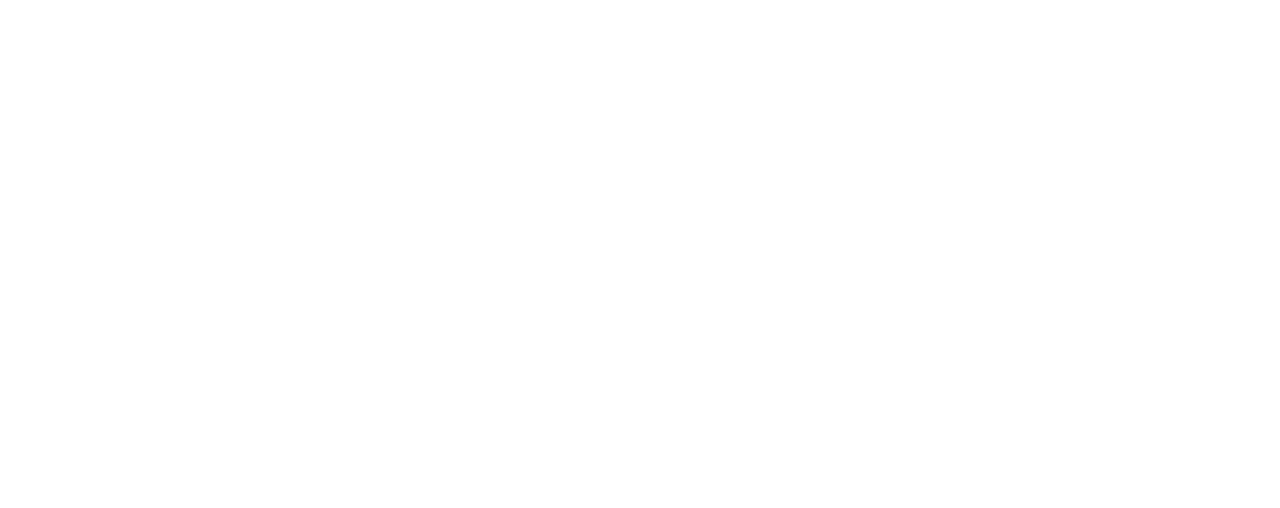
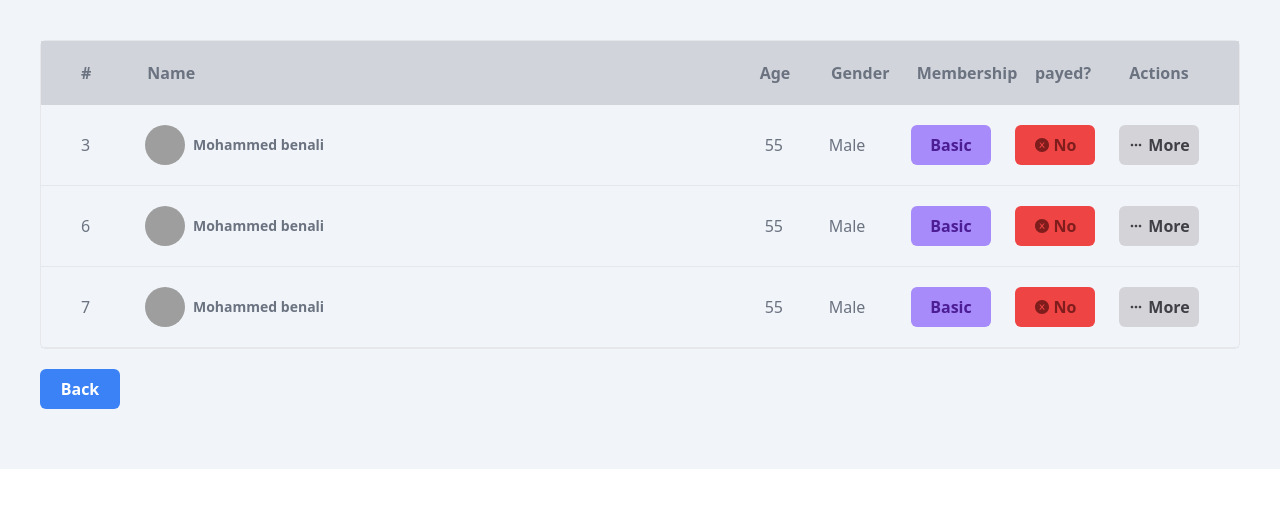
Before and after one commit to mustaphachqoubi/gym_management_system, a React (Vite) app: page /members_should_pay in a window 1280 px wide. Before the commit this address had no page. Shown: the top 508 px of the page. Built offline with nearby package versions, Linux system fonts and the light colour scheme; grey boxes are pictures that could not be loaded.

Commit message:
done with members should pay page

```diff
--- a/src/App.jsx
+++ b/src/App.jsx
@@ -1,6 +1,7 @@
 import {Route, Routes} from 'react-router-dom'
 import Home from './pages/Home'
 import Members from './pages/Members'
+import Members_should_pay from './pages/Members_should_pay'
 function App() {
 
   return (
@@ -8,6 +9,7 @@
       <Routes>
         <Route path='/' element={<Home />} />
         <Route path='/members' element={<Members />} />
+        <Route path='/members_should_pay' element={<Members_should_pay />} />
       </Routes>
     </div>
   )
--- a/src/dummy.js
+++ b/src/dummy.js
@@ -1,3 +1,5 @@
+// export const membersShouldPay = []
+
 export const members = [
     {
         id: 1,
@@ -132,3 +134,16 @@
         image: 'https://letsenhance.io/static/b8eda2f8914d307d52f725199fb0c5e6/62e7b/MainBefore.jpg'
     },
 ]
+
+export const stuff = [
+    {
+        id: 1,
+        firstName: 'Mohammed',
+        lastName: 'Chqoubi',
+        fullname: 'Mustapha chqoubi',
+        age: 26,
+        gender: 'Male',
+        status: 'user',
+        image: 'https://letsenhance.io/static/b8eda2f8914d307d52f725199fb0c5e6/62e7b/MainBefore.jpg'
+    },
+]
--- a/src/pages/Home.jsx
+++ b/src/pages/Home.jsx
@@ -1,15 +1,17 @@
-import React from "react";
+import React, {useEffect, useState} from "react";
 import { SlPeople } from "react-icons/sl";
 import { RiAdminLine } from "react-icons/ri";
-import { BiTime } from "react-icons/bi";
+import { BiNoEntry, BiTime } from "react-icons/bi";
 import { FiAlertTriangle } from "react-icons/fi";
 import { Line } from "react-chartjs-2";
 import { Chart as ChartJS, registerables } from "chart.js";
 import {Link} from 'react-router-dom'
 import {members} from '../dummy'
+import {stuff} from '../dummy'
 ChartJS.register(...registerables);
 
 const Home = () => {
+
   const state = {
     labels: [
       "01",
@@ -40,6 +42,7 @@
       },
     ],
   };
+
   return (
     <div className="h-screen">
       <div className="flex flex-col md:flex-row items-center p-10 gap-5 py-5 ">
@@ -48,14 +51,14 @@
           <div className="text-3xl">
             <SlPeople />
           </div>
-          <h1>{members.length} Members</h1>
+          <h1>{members.length} {members.length === 1 ? "Member" : "Members"}</h1>
         </div>
         </Link>
         <div className="bg-blue-500 hover:bg-blue-700 text-white w-full h-40 flex flex-col justify-center items-center text-2xl font-bold rounded-md gap-4 text-center cursor-pointer">
           <div className="text-3xl">
             <RiAdminLine />
           </div>
-          <h1>3 Stuffs</h1>
+          <h1>{stuff.length} {stuff.length === 1 ? "Stuff" : "Stuffs"}</h1>
         </div>
         <div className="bg-yellow-500 hover:bg-yellow-700 text-white w-full h-40 flex flex-col justify-center items-center text-2xl font-bold rounded-md gap-4 text-center cursor-pointer">
           <div className="text-3xl">
@@ -63,12 +66,14 @@
           </div>
           <h1>5 Waiting</h1>
         </div>
+        <Link to='/members_should_pay' className="w-full">
         <div className="bg-red-500 hover:bg-red-700 text-white w-full h-40 flex flex-col justify-center items-center text-2xl font-bold rounded-md gap-4 text-center cursor-pointer">
           <div className="text-3xl">
             <FiAlertTriangle />
           </div>
-          <h1>1 should pay</h1>
+          <h1>{0} should pay</h1>
         </div>
+        </Link>
       </div>
 
       <div className="flex justify-between items-cener p-10 py-5">
--- a/src/pages/Members.jsx
+++ b/src/pages/Members.jsx
@@ -21,9 +21,7 @@
 
   const months = [1, 2, 3, 4, 5, 6, 7, 8, 9, 10, 11, 12];
 
-  useEffect(() => {
-    console.log(selectedUser);
-  }, selectedUser);
+
   return (
     <div className="h-full relative">
       <div className="flex flex-col p-10">
@@ -101,7 +99,7 @@
             </div>
           </div>
         </div>
-        <div className="border w-full rounded-md overflow-hidden">
+        <div className="border w-full rounded-md ">
           <div className="bg-gray-300 flex items-center p-8 font-bold relative">
             <div className="absolute left-10">
               <div className="text-gray-500 flex gap-6 md:gap-14 ">
@@ -109,12 +107,12 @@
                 <h1>Name</h1>
               </div>
             </div>
-            <div className="text-gray-500 flex gap-5 absolute right-10 ">
-              <h1 className="w-12 hidden md:flex">Age</h1>
-              <h1 className="hidden md:flex">Gender</h1>
-              <h1 className="hidden md:flex">Membership</h1>
-              <h1 className="px-4 hidden md:flex">payed?</h1>
-              <h1 className="px-4">Actions</h1>
+            <div className="text-gray-500 flex gap-4 absolute right-10 ">
+              <h1 className="w-20 hidden md:flex justify-center items-center">Age</h1>
+              <h1 className="w-20 hidden md:flex justify-start items-center">Gender</h1>
+              <h1 className="w-20 hidden md:flex justify-center items-center">Membership</h1>
+              <h1 className="w-20 hidden md:flex justify-center items-center">payed?</h1>
+              <h1 className="w-20 hidden md:flex justify-center items-center">Actions</h1>
             </div>
           </div>
 
@@ -171,7 +169,7 @@
 
                   <div
                     onClick={() => {
-                      setMoreBtn("absolute");
+                      moreBtn === 'hidden' ? setMoreBtn("absolute") : setMoreBtn('hidden');
                       setSelectedUser(member.id);
                     }}
                     className="relative hidden md:flex gap-1 items-center justify-center h-10 w-20 cursor-pointer hover:bg-zinc-400 bg-zinc-300 text-zinc-700 font-bold rounded-md"
@@ -182,6 +180,9 @@
                 </div>
                 {selectedUser === member.id && (
                     <div
+                    onClick={() => {
+                        moreBtn === 'hidden' ? setMoreBtn("absolute") : setMoreBtn('hidden')
+                      }}
                     className={`${moreBtn} right-20 text-sm top-14 bg-white w-40 h-[16.5vh] border z-50 rounded-md`}
                   >
                     <div className="border-b p-2 font-bold hover:bg-slate-100 cursor-pointer flex justify-between items-center">
@@ -202,7 +203,7 @@
             ))}
           </div>
         </div>
-        <Link to="/">
+        <Link to="/" className=" w-full md:w-20 h-0 mb-20">
           <div className="bg-blue-500 hover:bg-blue-700 cursor-pointer w-full md:w-20 h-10 rounded-md text-white font-bold flex justify-center items-center my-5">
             Back
           </div>
--- /dev/null
+++ b/src/pages/Members_should_pay.jsx
@@ -0,0 +1,149 @@
+import React, { useState, useEffect } from "react";
+import { AiFillCheckCircle, AiFillCloseCircle } from "react-icons/ai";
+import { BiDotsHorizontalRounded } from "react-icons/bi";
+import { HiOutlinePencil } from "react-icons/hi";
+import { FiTrash2, FiArchive } from "react-icons/fi";
+import { members } from "../dummy";
+import { Link } from "react-router-dom";
+
+const Members_should_pay = () => {
+  const [moreBtn, setMoreBtn] = useState("hidden");
+  const [selectedUser, setSelectedUser] = useState(null);
+
+  return (
+    <div className="h-full relative">
+      <div className="flex flex-col p-10">
+        <div className="border w-full rounded-md ">
+          <div className="bg-gray-300 flex items-center p-8 font-bold relative">
+            <div className="absolute left-10">
+              <div className="text-gray-500 flex gap-6 md:gap-14 ">
+                <h1>#</h1>
+                <h1>Name</h1>
+              </div>
+            </div>
+            <div className="text-gray-500 flex gap-4 absolute right-10 ">
+              <h1 className="w-20 hidden md:flex justify-center items-center">
+                Age
+              </h1>
+              <h1 className="w-20 hidden md:flex justify-start items-center">
+                Gender
+              </h1>
+              <h1 className="w-20 hidden md:flex justify-center items-center">
+                Membership
+              </h1>
+              <h1 className="w-20 hidden md:flex justify-center items-center">
+                payed?
+              </h1>
+              <h1 className="w-20 hidden md:flex justify-center items-center">
+                Actions
+              </h1>
+            </div>
+          </div>
+
+          <div className="flex flex-col relative">
+            {members.map(
+              (member) =>
+                member.payed === false && (
+                  <div
+                    key={member.id}
+                    className="flex p-10 items-center border-b relative hover:bg-slate-200"
+                  >
+                    <div className="absolute left-10">
+                      <div className="text-gray-500 flex gap-2 md:gap-6 items-center">
+                        <h1 className="w-5 md:w-10">{member.id}</h1>
+                        <div className="flex gap-2 items-center cursor-pointer">
+                          <div className="w-10 h-10 rounded-full overflow-hidden hidden md:block">
+                            <img
+                              className="object-cover w-full h-full"
+                              src={member.image}
+                              alt="person"
+                            />
+                          </div>
+                          <h1 className={`font-bold text-sm`}>
+                            {member.fullname}
+                          </h1>
+                        </div>
+                      </div>
+                    </div>
+                    <div className="text-gray-500 flex items-center gap-6 absolute right-10">
+                      <h1 className="hidden md:flex">{member.age}</h1>
+                      <h1 className="w-20 hidden md:flex justify-center items-center">
+                        {member.gender}
+                      </h1>
+                      {member.membership === "Golden" ? (
+                        <div className="bg-amber-400 h-10 w-20 hidden md:flex justify-center items-center font-bold rounded-md text-amber-900">
+                          {member.membership}
+                        </div>
+                      ) : member.membership === "Silver" ? (
+                        <div className="bg-slate-400 h-10 w-20 hidden md:flex justify-center items-center font-bold rounded-md text-slate-700">
+                          {member.membership}
+                        </div>
+                      ) : (
+                        <div className="bg-violet-400 h-10 w-20 hidden md:flex justify-center items-center font-bold rounded-md text-violet-900">
+                          {member.membership}
+                        </div>
+                      )}
+                      {member.payed === true ? (
+                        <div className="hidden md:flex gap-1 items-center justify-center h-10 w-20 bg-green-500 text-green-900 font-bold rounded-md">
+                          <AiFillCheckCircle />
+                          <h1>Yes</h1>
+                        </div>
+                      ) : (
+                        <div className="hidden md:flex gap-1 items-center justify-center h-10 w-20 bg-red-500 text-red-900 font-bold rounded-md">
+                          <AiFillCloseCircle />
+                          <h1>No</h1>
+                        </div>
+                      )}
+
+                      <div
+                        onClick={() => {
+                          moreBtn === "hidden"
+                            ? setMoreBtn("absolute")
+                            : setMoreBtn("hidden");
+                          setSelectedUser(member.id);
+                        }}
+                        className="relative hidden md:flex gap-1 items-center justify-center h-10 w-20 cursor-pointer hover:bg-zinc-400 bg-zinc-300 text-zinc-700 font-bold rounded-md"
+                      >
+                        <BiDotsHorizontalRounded />
+                        More
+                      </div>
+                    </div>
+                    {selectedUser === member.id && (
+                      <div
+                        onClick={() => {
+                          moreBtn === "hidden"
+                            ? setMoreBtn("absolute")
+                            : setMoreBtn("hidden");
+                        }}
+                        className={`${moreBtn} right-20 text-sm top-14 bg-white w-40 h-[16.5vh] border z-50 rounded-md`}
+                      >
+                        <div className="border-b p-2 font-bold hover:bg-slate-100 cursor-pointer flex justify-between items-center">
+                          <h1>Edit</h1>
+                          <HiOutlinePencil />
+                        </div>
+                        <div className="text-yellow-500 border-b p-2 font-bold hover:bg-slate-100 cursor-pointer flex justify-between items-center">
+                          <h1>Archive</h1>
+                          <FiArchive />
+                        </div>
+                        <div className="text-red-500 p-2 font-bold hover:bg-slate-100 cursor-pointer flex justify-between items-center">
+                          <h1>Remove</h1>
+                          <FiTrash2 />
+                        </div>
+                      </div>
+                    )}
+                  </div>
+                )
+            )}
+          </div>
+        </div>
+        <Link to="/" className=" w-full md:w-20 h-0 mb-20">
+          <div className="bg-blue-500 hover:bg-blue-700 cursor-pointer w-full md:w-20 h-10 rounded-md text-white font-bold flex justify-center items-center my-5">
+            Back
+          </div>
+        </Link>
+      </div>
+    </div>
+  );
+};
+
+export default Members_should_pay;
```
